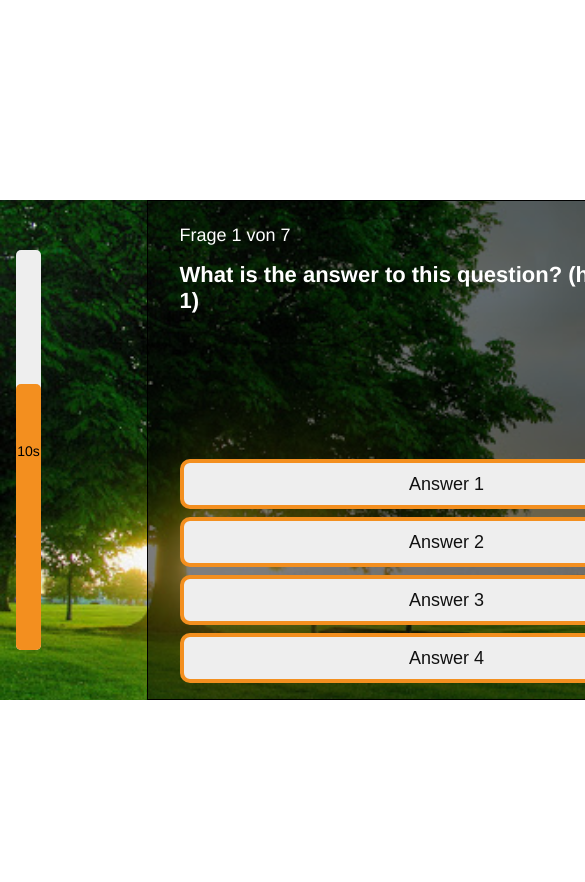
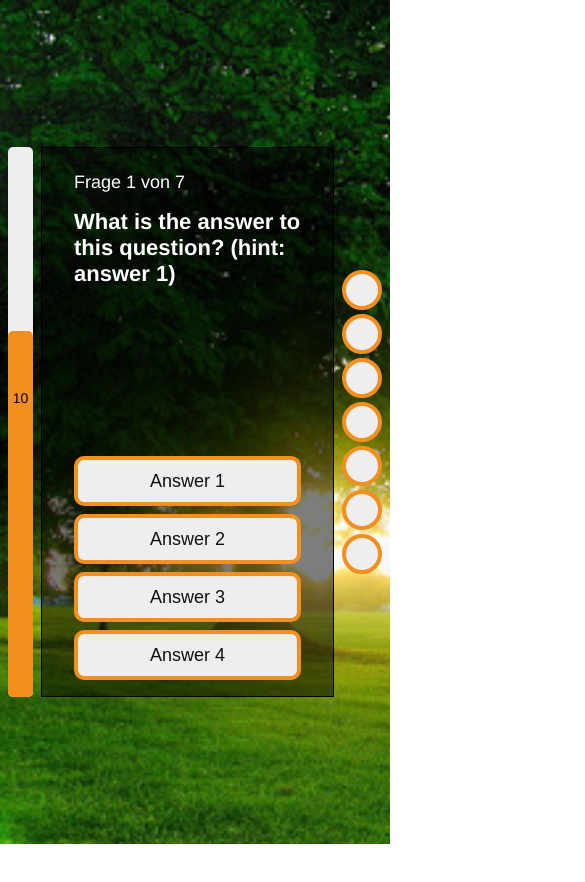
Before and after one commit to JSTech2020/group_c, a React (Create React App) app in the folder quiz/: page / in a window 390 px wide. Shown: the top 882 px of the page, 585 px wide, since content can reach past the window. After the commit the page ends 844 px from the top, so only its background shows below. Built offline with nearby package versions, Linux system fonts and the light colour scheme.

Commit message:
Make the quiz design responsive.

```diff
--- a/quiz/src/components/AnswerButtons.css
+++ b/quiz/src/components/AnswerButtons.css
@@ -1,5 +1,10 @@
+.answer-buttons {
+  display: flex;
+  flex-direction: column;
+}
+
 .answer-buttons .quiz-button {
-  margin: 8px 0px;
+  margin: 4px 0px;
 }
 
 .answer-buttons :first-child {
--- a/quiz/src/components/QuizButton.css
+++ b/quiz/src/components/QuizButton.css
@@ -5,6 +5,7 @@
   border-radius: 10px;
   font-size: 18px;
   width: 100%;
-  height: 50px;
+  min-height: 50px;
+  padding: 8px;
   display: block;
 }
--- a/quiz/src/components/QuizGameView.css
+++ b/quiz/src/components/QuizGameView.css
@@ -1,13 +1,15 @@
 .quiz-game-view {
   display: flex;
+  width: 800px;
+  justify-content: space-between;
 }
 
 .quiz-game-view .timer-bar {
-  margin-top: 50px;
-  margin-left: 16px;
+  margin: auto 8px;
+  flex-shrink: 0;
 }
 
 .quiz-game-view .answer-circles {
-  margin-top: 100px;
-  margin-right: 8px;
+  margin: auto 8px;
+  flex-shrink: 0;
 }
--- a/quiz/src/components/QuizQuestionView.css
+++ b/quiz/src/components/QuizQuestionView.css
@@ -1,18 +1,27 @@
 .quiz-question-view {
   background-color: rgba(0,0,0,0.5);
   border: 1px solid black;
-  width: 600px;
-  height: 500px;
-  margin: 0 auto;
+  max-width: 600px;
+  width: 100%;
+  min-height: 550px;
   color: #ffffff;
   text-align: left;
   padding: 16px 32px;
 }
 
 .quiz-question-view .quiz-question-content {
-  position: relative;
+  display: flex;
+  flex-direction: column;
   height: 100%;
-  width: 100%;
+}
+
+.quiz-question-view .question-area {
+  flex-grow: 1;
+}
+
+.quiz-question-view .media-area {
+  flex-grow: 1;
+  margin: 8px 0px;
 }
 
 .quiz-question-view .question-index {
@@ -25,14 +34,3 @@
   margin-top: 16px;
   font-weight: bold;
 }
-
-.quiz-question-view .media-area {
-  margin: 8px 0px;
-}
-
-.quiz-question-view .answer-buttons-area {
-  position: absolute;
-  bottom: 8px;
-  margin: 0 auto;
-  width: 100%;
-}
--- a/quiz/src/components/QuizView.css
+++ b/quiz/src/components/QuizView.css
@@ -1,7 +1,18 @@
 .quiz-view {
   background: url(./../images/nature.jpg) no-repeat;
   background-size: cover;
-  width: 900px;
-  height: 500px;
-  margin: 200px auto;
+  /* use flexbox to vertically and horizontally center */
+  display: flex;
+  justify-content: center;
+  align-items: center;
+  /* disable tap zoom */
+  touch-action: manipulation;
 }
+
+.whole-page {
+  position: absolute;
+  top: 0;
+  bottom: 0;
+  left: 0;
+  right: 0;
+}
--- a/quiz/src/components/QuizView.js
+++ b/quiz/src/components/QuizView.js
@@ -42,7 +42,7 @@ function QuizView() {
     ></QuizFinishView>
   );
   return (
-    <div className="quiz-view">
+    <div className="quiz-view whole-page">
       {/* { gameFinishView } */}
       { gameIsRunning ? gameView : gameFinishView }
     </div>
--- a/quiz/src/components/TimerBar.css
+++ b/quiz/src/components/TimerBar.css
@@ -1,7 +1,8 @@
 .timer-bar {
   color: black;
-  height: 400px;
+  height: 550px;
   width: 25px;
+  min-width: 20px;
 }
 
 .timer-bar .under-bar {
@@ -31,7 +32,7 @@
   position: absolute;
   left: 0px;
   font-size: 14px;
-  top: calc(400px / 2 - 14px / 2);
+  top: calc(500px / 2 - 14px / 2);
   z-index: 2;
   text-align: center;
   width: 100%;
--- a/quiz/src/components/TimerBar.js
+++ b/quiz/src/components/TimerBar.js
@@ -5,7 +5,7 @@ function TimerBar({ fullTime, resetTimer, resetTimerCallback, timeOutCallback })
   const [ time, setTime ] = useState(fullTime);
 
 
-  const fullHeight = 400; // The bar is 400px high - TODO; Use refs?
+  const fullHeight = 550; // The bar is 400px high - TODO; Use refs?
   const height = Math.floor(time / fullTime * fullHeight);
 
   useEffect(() => {
@@ -33,7 +33,7 @@ function TimerBar({ fullTime, resetTimer, resetTimerCallback, timeOutCallback })
   return (
     <div className="timer-bar">
       <div className="under-bar">
-        <div className="bar-text">{ time }s</div>
+        <div className="bar-text">{ time }</div>
         <div className={"over-bar " + runningOut } style={{height: height + 'px'}}></div>
       </div>
     </div>
--- a/quiz/src/mockDataQuestions.js
+++ b/quiz/src/mockDataQuestions.js
@@ -1,5 +1,6 @@
 export const mockDataQuestions = [
   {
+    id: 1,
     question: "What is the answer to this question? (hint: answer 1)",
     answers: [
       "Answer 1",
@@ -8,9 +9,10 @@ export const mockDataQuestions = [
       "Answer 4",
     ],
     correctAnswer: 0,
-    userAnswered: null,
+    difficulty: 0,
   },
   {
+    id: 3,
     question: "What is the color of the sun?",
     answers: [
       "green",
@@ -19,9 +21,10 @@ export const mockDataQuestions = [
       "black",
     ],
     correctAnswer: 2,
-    userAnswered: null,
+    difficulty: 0,
   },
   {
+    id: 5,
     question: "How cool is this quiz?",
     answers: [
       "Cool",
@@ -30,9 +33,10 @@ export const mockDataQuestions = [
       "The coolest",
     ],
     correctAnswer: 3,
-    userAnswered: null,
+    difficulty: 0,
   },
   {
+    id: 8,
     question: "Who wrote War and Peace?",
     answers: [
       "Oscar Wilde",
@@ -41,9 +45,10 @@ export const mockDataQuestions = [
       "William Shakespeare",
     ],
     correctAnswer: 1,
-    userAnswered: null,
+    difficulty: 2,
   },
   {
+    id: 10,
     question: "...?",
     answers: [
       "Correct!",
@@ -52,9 +57,10 @@ export const mockDataQuestions = [
       "...",
     ],
     correctAnswer: 0,
-    userAnswered: null,
+    difficulty: 1,
   },
   {
+    id: 11,
     question: "What is on this picture?",
     image: 'nature.jpg',
     answers: [
@@ -64,9 +70,10 @@ export const mockDataQuestions = [
       "Nature",
     ],
     correctAnswer: 3,
-    userAnswered: null,
+    difficulty: 2,
   },
   {
+    id: 15,
     question: "Is this the last question?",
     answers: [
       "No",
@@ -75,6 +82,6 @@ export const mockDataQuestions = [
       "No",
     ],
     correctAnswer: 2,
-    userAnswered: null,
+    difficulty: 1,
   },
 ];
```
Also changed, not shown: quiz/public/images/nature.jpg (added).
